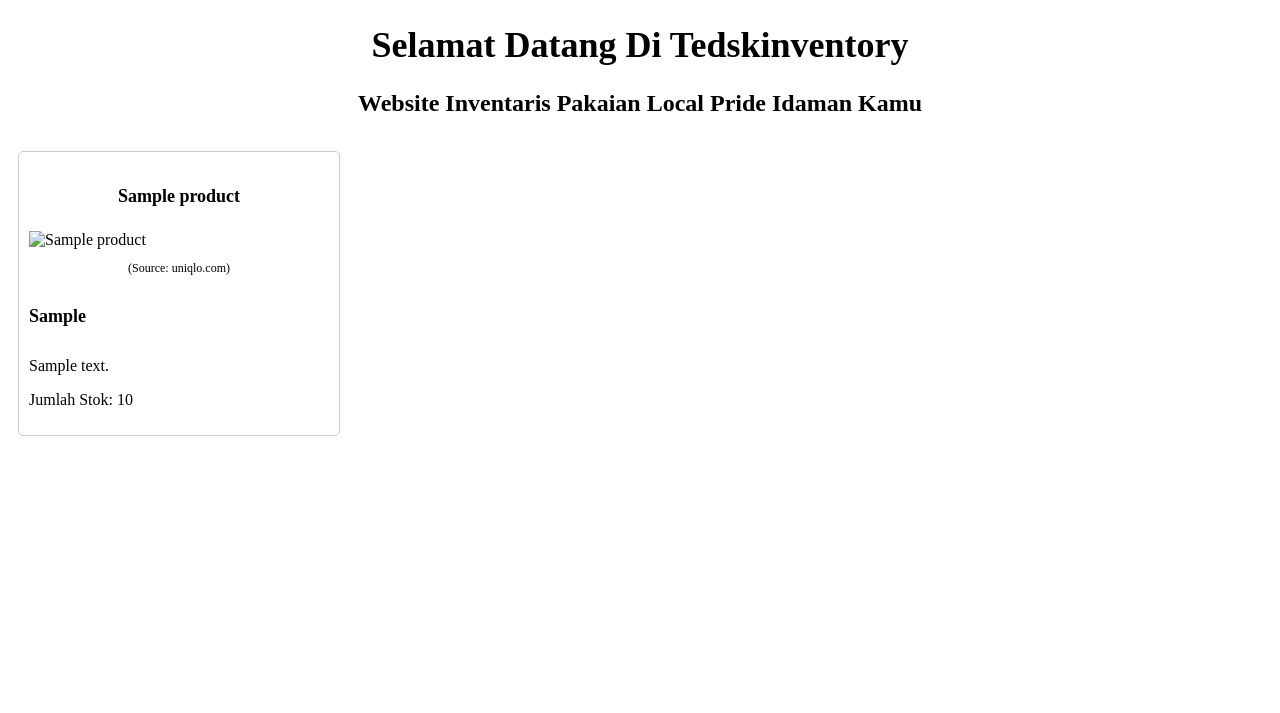
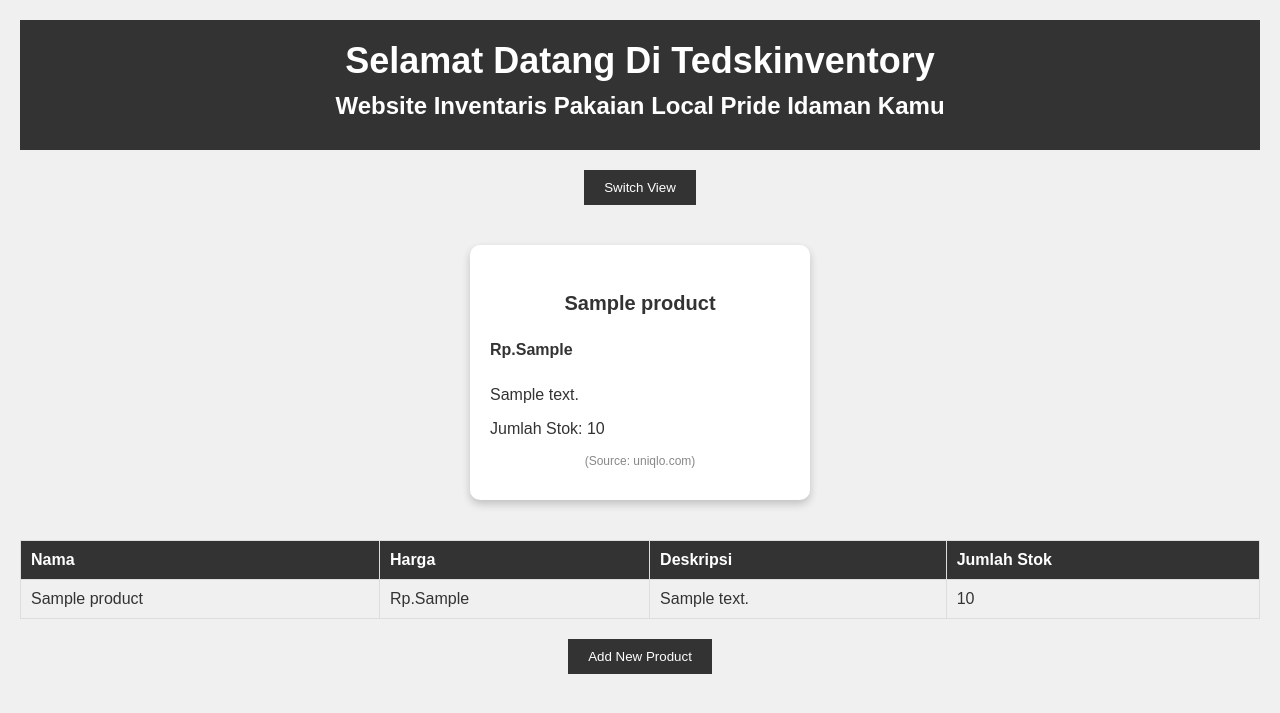
Before and after one commit to tedskiii/tedskinventory, a Django app: template main/templates/main.html in a window 1280 px wide. Shown: the top 713 px of the page. Run offline with Django 4.2, Linux system fonts and the light colour scheme; the template is opened without the code that fills it: values that come from a table or form of the project are taken from there, others are empty; tables that the repository leaves empty hold one stand-in row (values such as "Sample post").

Commit message:
push tugas 3 #1

```diff
--- a/main/models.py
+++ b/main/models.py
@@ -2,7 +2,6 @@ from django.db import models
 
 class Product(models.Model):
     name = models.CharField(max_length=255)
-    image = models.ImageField(upload_to='products/', null=True, blank=True)
     price = models.CharField(max_length=255)
     description = models.TextField()
     amount = models.IntegerField()
--- a/main/templates/main.html
+++ b/main/templates/main.html
@@ -1,72 +1,222 @@
 <!DOCTYPE html>
-<html>
+<html lang="en">
 <head>
+  <meta charset="UTF-8">
+  <meta name="viewport" content="width=device-width, initial-scale=1.0">
   <title>Tedskinventory</title>
   <style>
+    body {
+      font-family: Arial, sans-serif;
+      padding: 20px;
+      margin: 0;
+      display: flex;
+      flex-direction: column;
+      align-items: center;
+      background-color: #f0f0f0;
+      color: #333333;
+    }
+
+    header {
+      background-color: #333;
+      color: #fff;
+      text-align: center;
+      padding: 20px 0;
+      margin: 0;
+      width: 100%;
+      top: 0;
+      left: 0;
+    }
+
+
+    header h1 {
+      font-size: 36px;
+      margin: 0;
+    }
+
+    header h3 {
+      font-size: 24px;
+      margin: 10px 0;
+    }
+
     h1 {
       font-size: 36px;
-      color: #000000;
-      text-align: center;
+      margin-bottom: 20px;
     }
 
     h3 {
       font-size: 24px;
-      color: #000000;
-      text-align: center;
+      margin-bottom: 15px;
+    }
+
+    h4 {
+      font-size: 20px;
+      margin-bottom: 10px;
     }
 
     h5 {
-      font-size: 18px;
-      color: #000000;
+      font-size: 16px;
+    }
+
+    .container {
+      display: flex;
+      flex-wrap: wrap;
+      justify-content: center;
     }
 
     .card {
       width: 300px;
-      margin: 10px;
-      border: 1px solid #ccc;
-      border-radius: 5px;
-      padding: 10px;
+      margin: 20px;
+      border-radius: 10px;
+      padding: 20px;
       text-align: justify;
-      display: inline-block;
-      vertical-align: top;
+      background-color: #fff;
+      box-shadow: 0 4px 8px rgba(0, 0, 0, 0.2);
+      transition: transform 0.2s;
+    }
+
+    .card:hover {
+      transform: translateY(-10px);
     }
 
     .name {
-      font-size: 18px;
-      color: #000000;
+      font-size: 24px;
+      color: #333333;
       text-align: center;
+      margin-bottom: 10px;
     }
 
     .card img {
       width: 100%;
       height: auto;
+      border-radius: 10px 10px 0 0;
     }
 
-    .credit{
+    .credit {
       font-size: 12px;
       text-align: center;
+      color: #888888;
+      margin-top: 10px;
+    }
+
+    table {
+      width: 100%;
+      border-collapse: collapse;
+      margin-top: 20px;
+    }
+
+    th, td {
+      border: 1px solid #ddd;
+      padding: 10px;
+      text-align: left;
+    }
+
+    th {
+      background-color: #333;
+      color: #fff;
+    }
+
+    .add-product-button {
+      background-color: #333;
+      color: #fff;
+      border: none;
+      padding: 10px 20px;
+      cursor: pointer;
+      margin: 20px 0;
+    }
+
+    .add-product-button:hover {
+      background-color: #0056b3;
+    }
+
+    .toggle-button {
+      background-color: #333;
+      color: #fff;
+      border: none;
+      padding: 10px 20px;
+      cursor: pointer;
+      margin: 20px 0;
+    }
+
+    .toggle-button:hover {
+      background-color: #0056b3;
     }
 
   </style>
 </head>
 <body>
+  <header>
     <h1>Selamat Datang Di Tedskinventory</h1>
+    <h3>Website Inventaris Pakaian Local Pride Idaman Kamu</h3>
+  </header>
 
-    <h3>Website Inventaris Pakaian Local Pride Idaman Kamu</h3>
+  <button class="toggle-button" id="toggleViewButton">Switch View</button>
 
+  <div class="container">
     {% for product in products %}
     <div class="card">
-      <div class = "name">
+      <div class="name">
         <h4>{{ product.name }}</h4>
       </div>
-      <img src="{{ product.image_url }}" alt="{{ product.name }}" >
-      <div class = "credit">
+      <h5>Rp.{{ product.price }}</h5>
+      <p>{{ product.description }}</p>
+      <p>Jumlah Stok: {{ product.amount }}</p>
+      <div class="credit">
         <p>(Source: uniqlo.com)</p>
       </div>
-      <h5>{{ product.price }}</h5>
-      <p>{{ product.description }}</p>
-      <p>Jumlah Stok: {{ product.amount }}</p>
     </div>
     {% endfor %}
+  </div>
+
+  <table id="tableView" class="table-view">
+    <thead>
+      <tr>
+        <th>Nama</th>
+        <th>Harga</th>
+        <th>Deskripsi</th>
+        <th>Jumlah Stok</th>
+      </tr>
+    </thead>
+    <tbody>
+      {% for product in products %}
+      <tr>
+        <td>{{ product.name }}</td>
+        <td>Rp.{{ product.price }}</td>
+        <td>{{ product.description }}</td>
+        <td>{{ product.amount }}</td>
+      </tr>
+      {% endfor %}
+    </tbody>
+  </table>
+
+  <a href="{% url 'main:create_product' %}">
+    <button class="add-product-button">
+      Add New Product
+    </button>
+  </a>
+
+
+  <script>
+    document.addEventListener("DOMContentLoaded", function () {
+      const toggleViewButton = document.getElementById("toggleViewButton");
+      const cardView = document.querySelector(".container");
+      const tableView = document.getElementById("tableView");
+
+      let isCardView = true;
+
+      toggleViewButton.addEventListener("click", function () {
+        if (isCardView) {
+          cardView.style.display = "none";
+          tableView.style.display = "table";
+          isCardView = false;
+          toggleViewButton.textContent = "Switch to Card View";
+        } else {
+          cardView.style.display = "flex";
+          tableView.style.display = "none";
+          isCardView = true;
+          toggleViewButton.textContent = "Switch to Table View";
+        }
+      });
+    });
+  </script>
 </body>
 </html>
--- a/main/urls.py
+++ b/main/urls.py
@@ -1,8 +1,19 @@
 from django.urls import path
 from main.views import show_main
+from main.views import show_main, create_product
+from main.views import show_main, create_product, show_xml
+from main.views import show_main, create_product, show_xml, show_json
+from main.views import show_main, create_product, show_xml, show_json, show_xml_by_id, show_json_by_id
+
 
 app_name = 'main'
 
 urlpatterns = [
     path('', show_main, name='show_main'),
+    path('create-product', create_product, name='create_product'),
+    path('xml/', show_xml, name='show_xml'),
+    path('json/', show_json, name='show_json'),
+    path('xml/<int:id>/', show_xml_by_id, name='show_xml_by_id'),
+    path('json/<int:id>/', show_json_by_id, name='show_json_by_id'),
+
 ]
--- a/requirements.txt
+++ b/requirements.txt
@@ -12,3 +12,4 @@ sqlparse==0.4.4
 tzdata==2023.3
 urllib3==2.0.4
 whitenoise==6.5.0
+django-environ
--- a/tedskinventory/urls.py
+++ b/tedskinventory/urls.py
@@ -20,5 +20,5 @@ from django.urls import path, include
 
 urlpatterns = [
     path('admin/', admin.site.urls),
-    path('main/', include('main.urls')),
+    path('', include('main.urls')),
 ]
```
Also changed, not shown: main/forms.py (added, +7 -0 lines), main/templates/create_product.html (added, +89 -0 lines), main/views.py (+38 -25 lines), tedskinventory/settings.py (+16 -1 lines), templates/base.html (added, +18 -0 lines), .github/workflows/pbp-deploy.yml (added), README.md, main/migrations/0003_remove_product_image.py (added), 3 other files.
